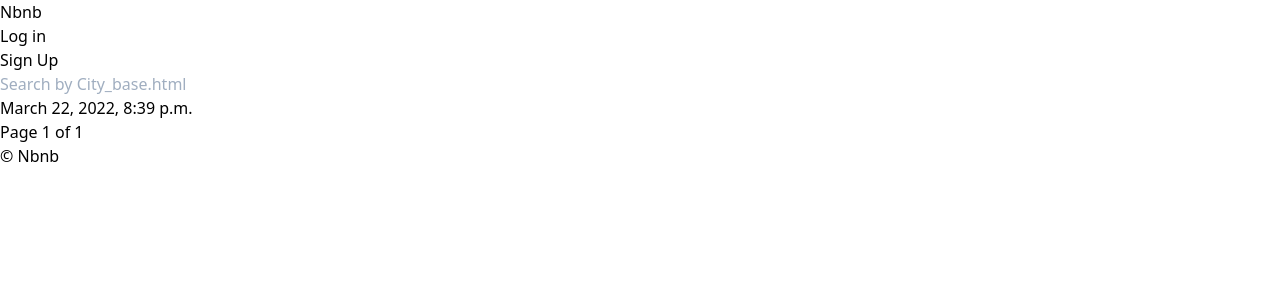
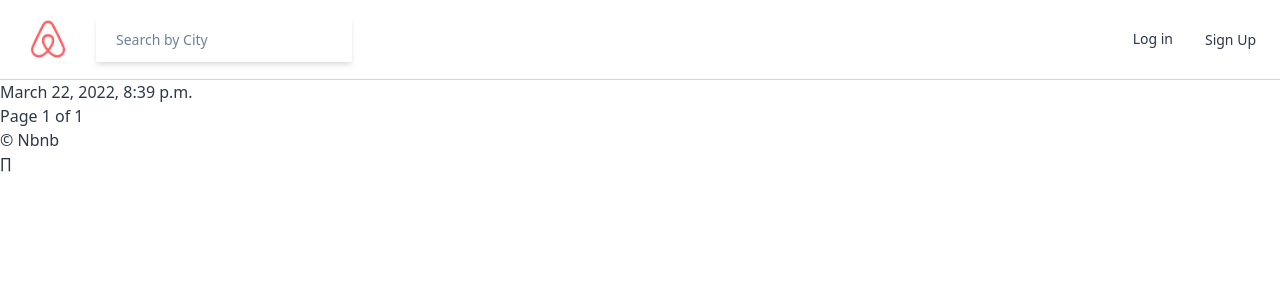
Before and after one commit to awbwd4/airbnb_clone, a Django app: page / in a window 1280 px wide. Shown: the top 300 px of the page. Run offline with Django 3.2, Linux system fonts and the light colour scheme; data that the repository does not hold is empty; style sheets or scripts are compiled from the project's sources.

Commit message:
22.04.08 tailwind css -1

```diff
--- a/assets/scss/styles.scss
+++ b/assets/scss/styles.scss
@@ -1,3 +1,10 @@
 @tailwind base;
 @tailwind components;
 @tailwind utilities;
+
+
+.search-box{
+    transition: box-shadow 0.2s linear;
+}
+
+@tailwind utilities;
--- a/templates/base.html
+++ b/templates/base.html
@@ -8,15 +8,27 @@
     <link rel="stylesheet" href="{% static 'css/styles.css' %}">
     <title>{% block page_title %}{% endblock page_title %}| Nbnb</title>
   </head>
-  <body>
-    <header>
-      {% include "partials/nav.html" %} {% block search-bar %}
-      <form method="get" action="{%url 'rooms:search' %}">
-        <input name="city" placeholder="Search by City_base.html" />
-        {% comment %} url의 요청 값이 정해지는 부분. {% endcomment %}
-      </form>
-      {% endblock search-bar %}
+  <body class="text-gray-800" >
+    <header class="container max-w-full flex items-center justify-between px-6 h-20 border-b border-gray-400">
+      <div class="flex items-center w-1/3">
+        <a href="{% url 'core:home' %}" class="mr-6">
+          <img class="w-12" src="{% static 'img/logo.png' %}">
+        </a>
+
+        {% block search-bar %}
+        <form method="get" action="{%url 'rooms:search' %}" class="w-9/12">
+          <input class="search-box px-5 text-sm font-medium text-gray-900 placeholder-gray-600 py-3
+               rounded-sm w-64 shadow-md hover:shadow-lg focus:outline-none"
+              name="city" placeholder="Search by City" />
+          {% comment %} url의 요청 값이 정해지는 부분. {% endcomment %}
+        </form>
+        {% endblock search-bar %}
+      </div>
+
+      {% include "partials/nav.html" %}
+
     </header>
     {% block content %} {% endblock %} {% include "partials/footer.html" %}
   </body>
 </html>
+∏
--- a/templates/partials/nav.html
+++ b/templates/partials/nav.html
@@ -1,16 +1,13 @@
-<header>
-  <a href="{% url 'core:home' %}">Nbnb</a>
-  <ul>
+  <ul class="flex items-center text-sm font-medium">
 
     {% if user.is_authenticated %}
-      <li><a href="{%url 'users:logout' %}">Log out</a></li>
+      <li class = "ml-8"><a class="text-gray-800" href="{%url 'users:logout' %}">Log out</a></li>
     {% else %}
-      <li><a href="{%url 'users:login' %}">Log in</a></li>
-      <li><a href="{%url 'users:signup' %}">Sign Up</a></li>
+      <li class = "ml-8 border-b-2 border-white hover:border-b-blue-400"><a class="text-gray-800" href="{%url 'users:login' %}">Log in</a></li>
+      <li class = "ml-8"><a class="text-gray-800" href="{%url 'users:signup' %}">Sign Up</a></li>
     {% endif %}
 
   </ul>
-</header>
 
 <!-- django는 context_processors라는걸 갖고있음
     이게 뭐냐면 template에 정보를 추가하는 함수임
```
Also changed, not shown: static/img/logo.png (added).
